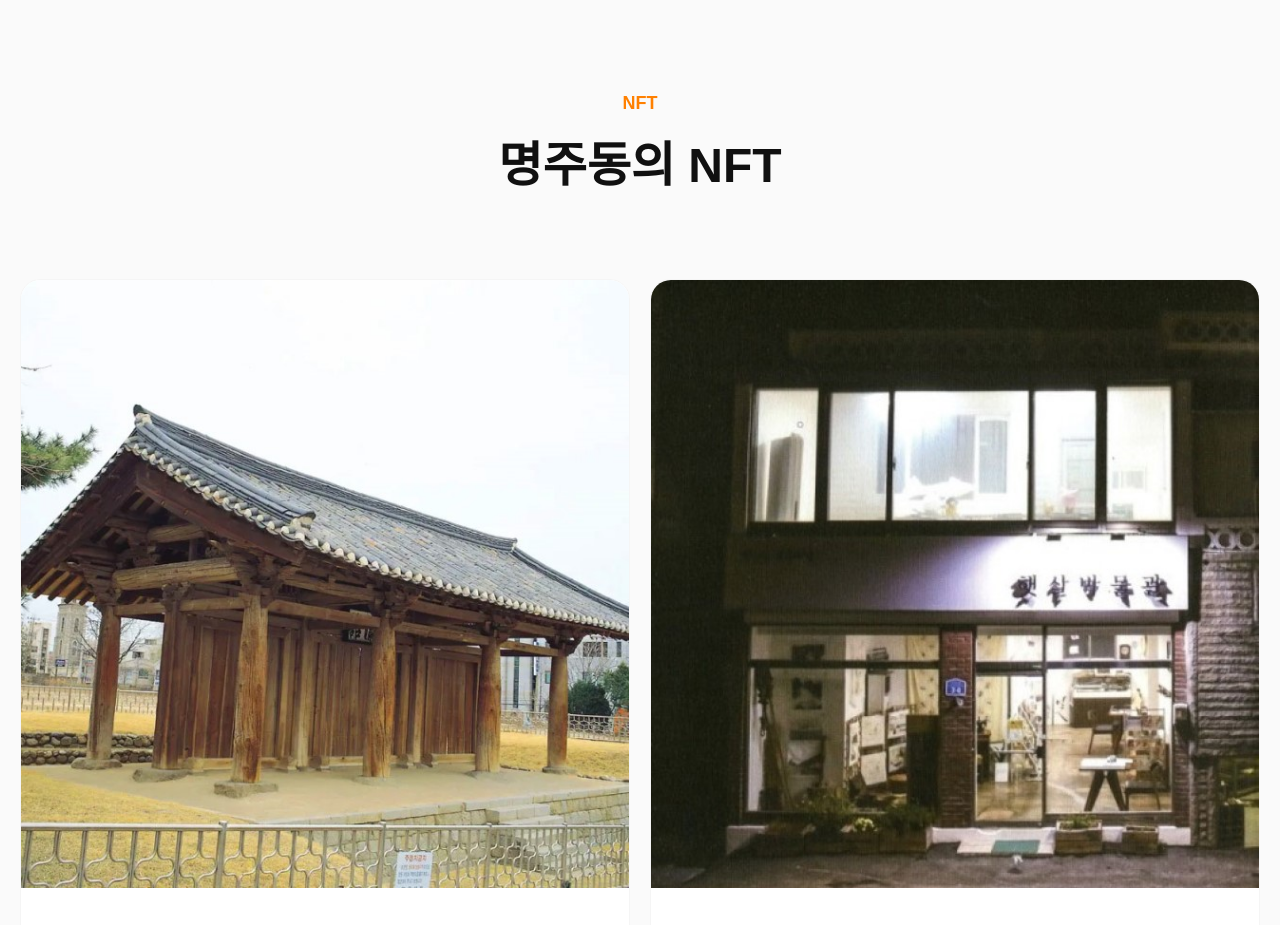
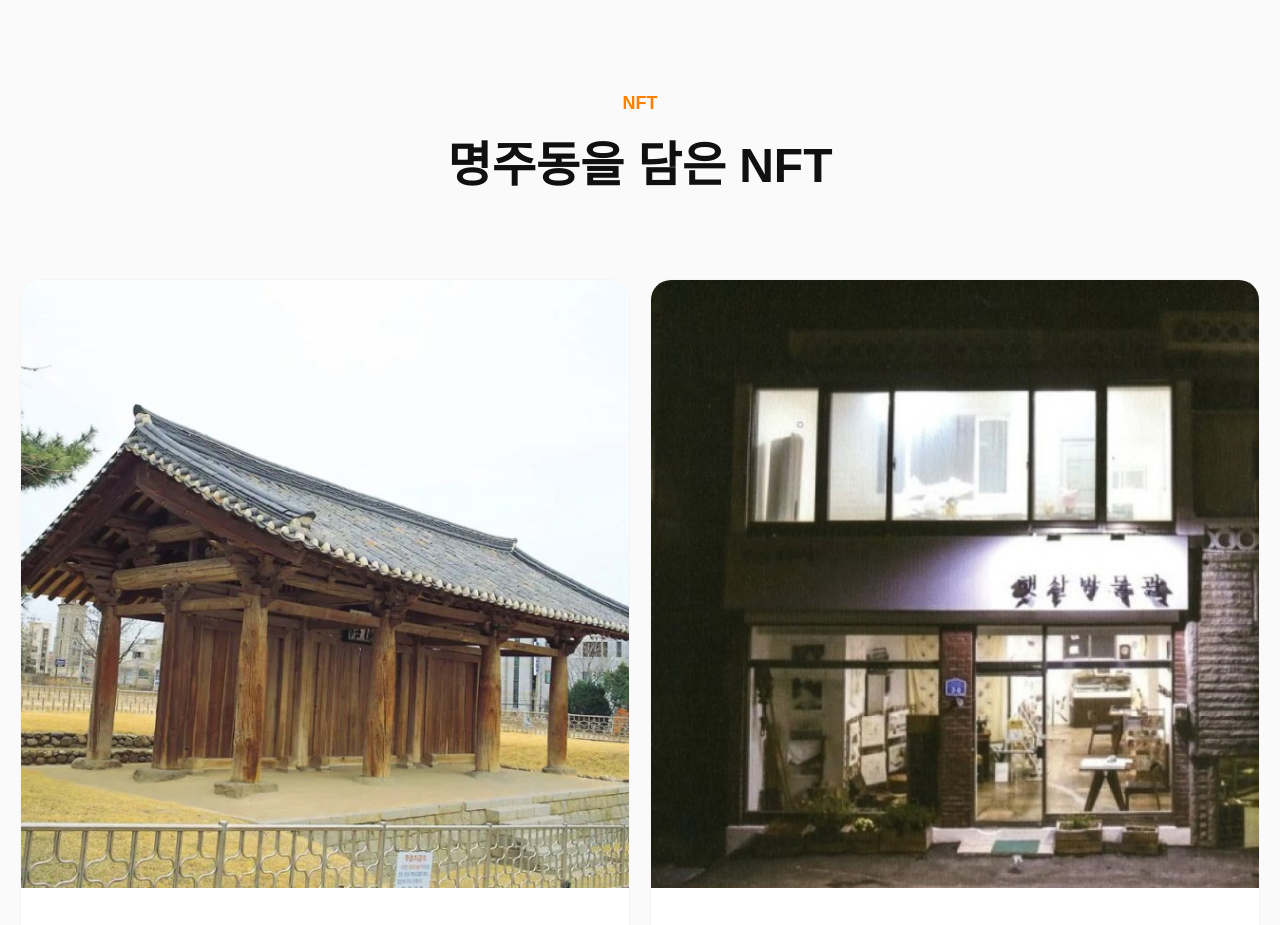
Before and after one commit to uncms/mjdnft, a plain HTML site: page index.html in a window 1280 px wide. Shown: the part 4520-5445 px from the top of the page. Drawn offline with nearby package versions, Linux system fonts and the light colour scheme; a web font is replaced by a local one.

Commit message:
Update index.html

```diff
--- a/index.html
+++ b/index.html
@@ -169,7 +169,7 @@
     <section id="nft">
         <div class="section-wrapper">
             <p class="section-tag">NFT</p>
-            <h2 class="section-title">명주동의 NFT</h2>
+            <h2 class="section-title">명주동을 담은 NFT</h2>
 
             <div class="swiper nftSwiper">
                 <div class="swiper-wrapper">
```
